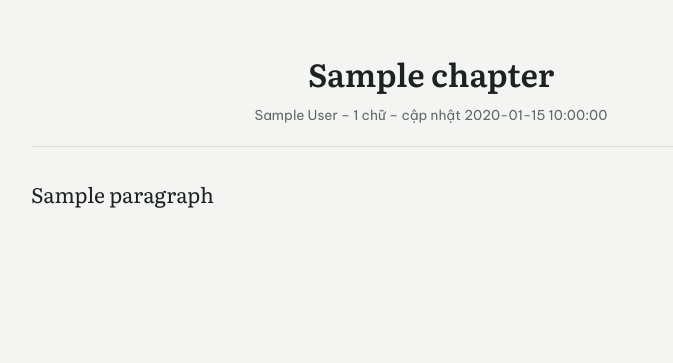
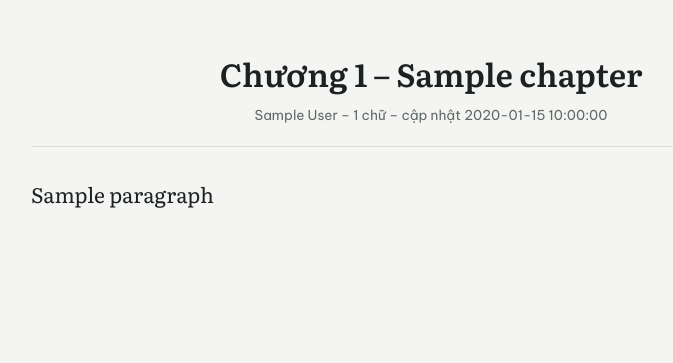
Before and after one commit to vonhathanh/lm-translate, a FastAPI app: template server/templates/chapter.html in a window 1280 px wide. Shown: the part 57-420 px from the top of the page, without its empty margins (209-882 px from the left). Run offline with FastAPI, Linux system fonts and the light colour scheme; the template is opened without the code that fills it: most values are stand-ins (such as "Sample title", 1, 10 or a date in 2020).

Commit message:
UI: add chapter index before it's title

```diff
--- a/server/templates/chapter.html
+++ b/server/templates/chapter.html
@@ -27,7 +27,7 @@
 
 {% block content %}
 <article class="reader">
-  <h1>{{ chapter.title }}</h1>
+  <h1>Chương {{ chapter.index }} – {{ chapter.title }}</h1>
   <p class="reader-meta">
     {{ chapter.author or book.author }} – {{ chapter.word_count }} chữ{% if chapter.updated_at %} – cập nhật {{ chapter.updated_at }}{% endif %}
   </p>
```
